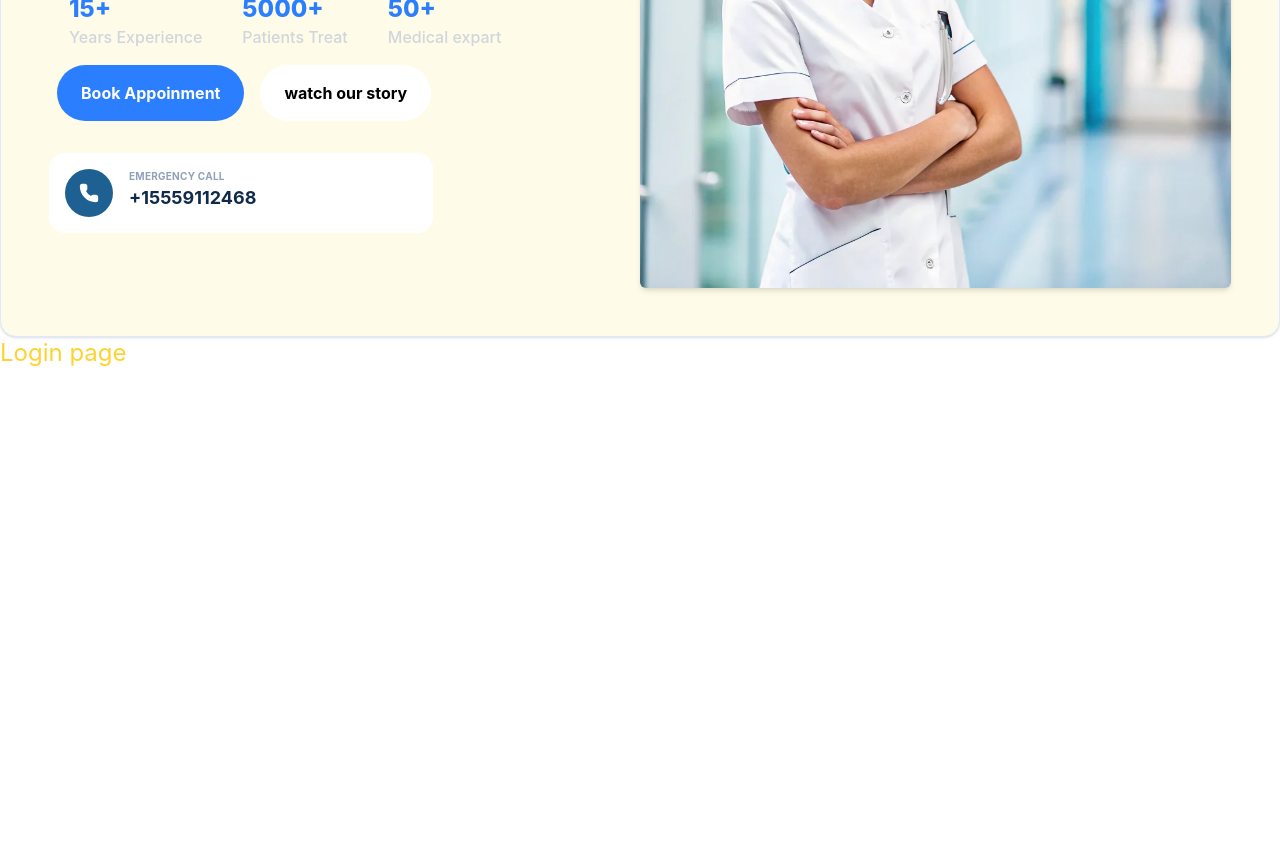
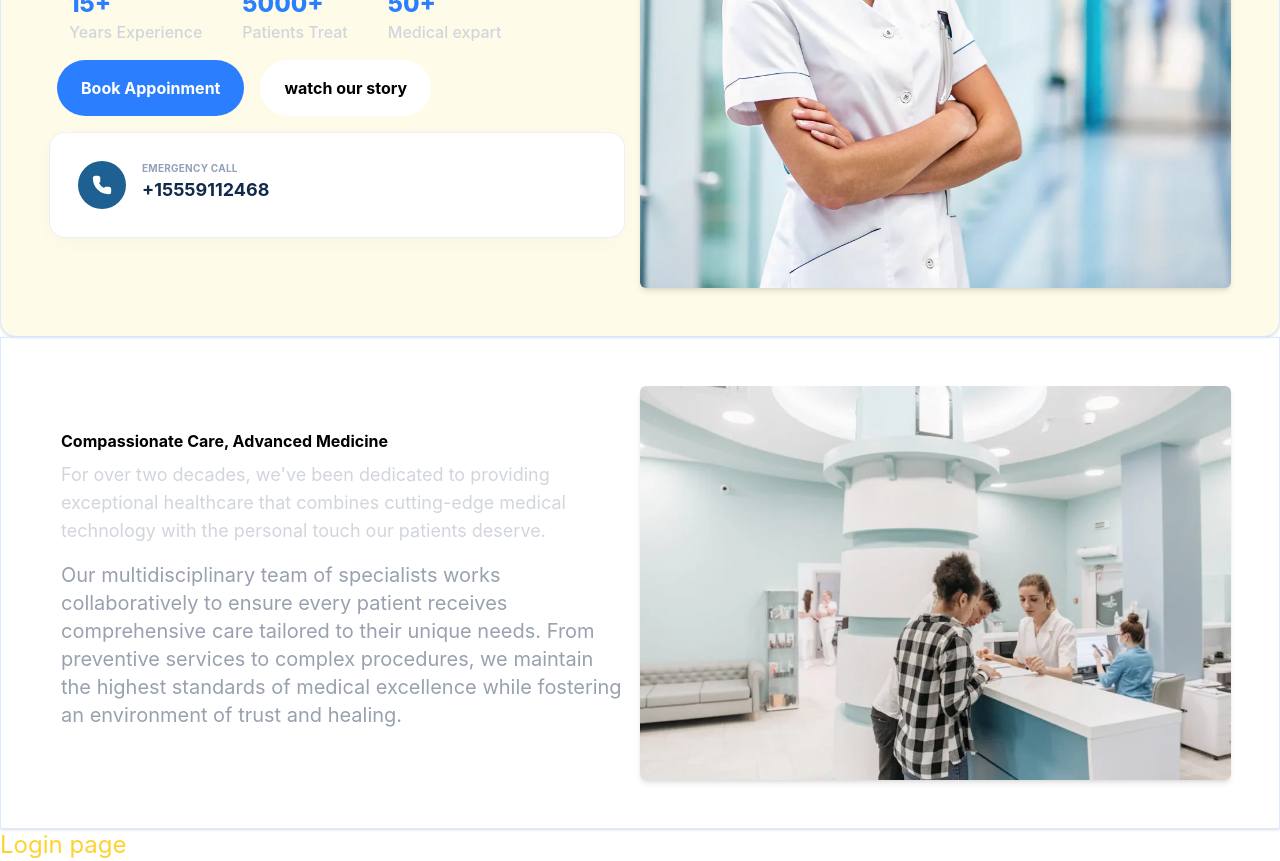
Before and after one commit to arafat-fullstackdev/Doctor-Home, a React (Vite) app: page / in a window 1280 px wide. Shown: the part 460-1321 px from the top of the page. Before the commit the page ends 829 px from the top, so only its background shows below. Built offline with nearby package versions, Linux system fonts and the light colour scheme.

Commit message:
Create Service page

```diff
--- a/src/App.tsx
+++ b/src/App.tsx
@@ -1,5 +1,6 @@
 import MainNav from "./Nav/MainNav"
 import { Nav } from "./Nav/Nav"
+import Emergency from "./Pages/Emergency Care/Emergency"
 import { Home } from "./Pages/Home/Home"
 import { Login } from "./Pages/Login/Login"
 function App() {
@@ -10,6 +11,7 @@ function App() {
     <MainNav/>
     <Nav/>
      <Home/>
+     <Emergency/>
      <Login/>
     </>
   )
--- /dev/null
+++ b/src/Pages/Emergency Care/Emergency.tsx
@@ -0,0 +1,27 @@
+import services from '../../images/facilities.webp';
+const Emergency = () => {
+  return (
+    <div className="flex flex-col md:flex-row justify-between items-center
+     w-fullmax-w-5xl mx-auto  md:p-12  shadow-sm border border-blue-100">
+
+      <div className="flex flex-1 justify-start  gap-2">
+       <div className='flex flex-col mx-3'>
+               <h2 className="font-bold text-black">Compassionate Care, Advanced Medicine</h2>
+
+        <p className='text-gray-300 text-lg py-2'>For over two decades, we've been dedicated to providing exceptional healthcare that combines cutting-edge medical technology with the personal touch our patients deserve.</p>
+        <p className='text-gray-400 text-xl py-2'>Our multidisciplinary team of specialists works collaboratively to ensure every patient receives comprehensive care tailored to their unique needs. From preventive services to complex procedures, we maintain the highest standards of medical excellence while fostering an environment of trust and healing.</p>
+       </div>
+      </div>
+
+      <div className="img flex-1 flex justify-center md:justify-end">
+       <img src={services}
+        alt="facilities"
+        className='w-full rounded-md shadow-md'
+        />
+      </div>
+      </div>
+
+  )
+}
+
+export default Emergency;
--- a/src/Pages/Home/Home.tsx
+++ b/src/Pages/Home/Home.tsx
@@ -44,7 +44,7 @@ export const Home = () => {
         </div>
 
         {/* Emergency Hotline Card (The Last Element) */}
-        <div className="pt-4 flex justify-center md:justify-start">
+        <div className="w-full max-w-xl bg-white border border-slate-200/60 rounded-2xl p-3 shadow-[0_4px_25px_-5px_rgba(0,0,0,0.04)]">
           <div
             className="flex justify-start gap-4 w-full max-w-sm bg-white
           brder border-slate-100/80 rounded-2xl p-4"
```
Also changed, not shown: src/images/facilities.webp (added).
